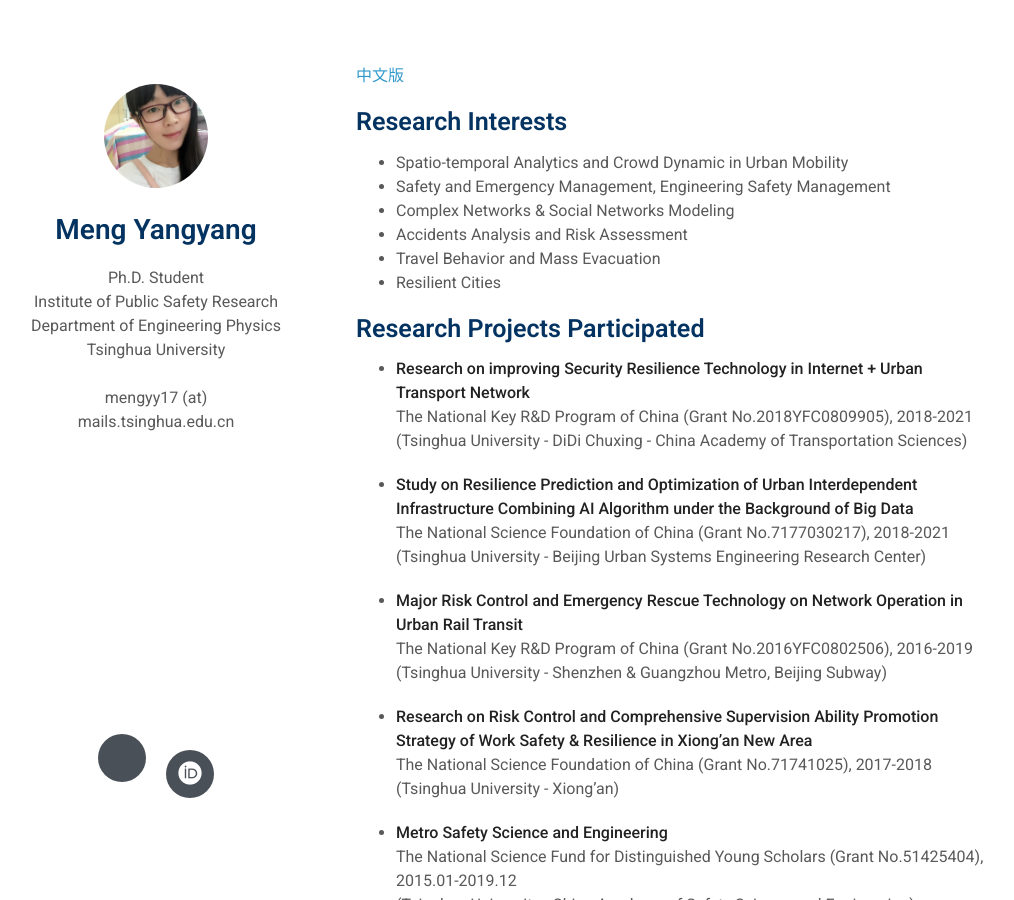
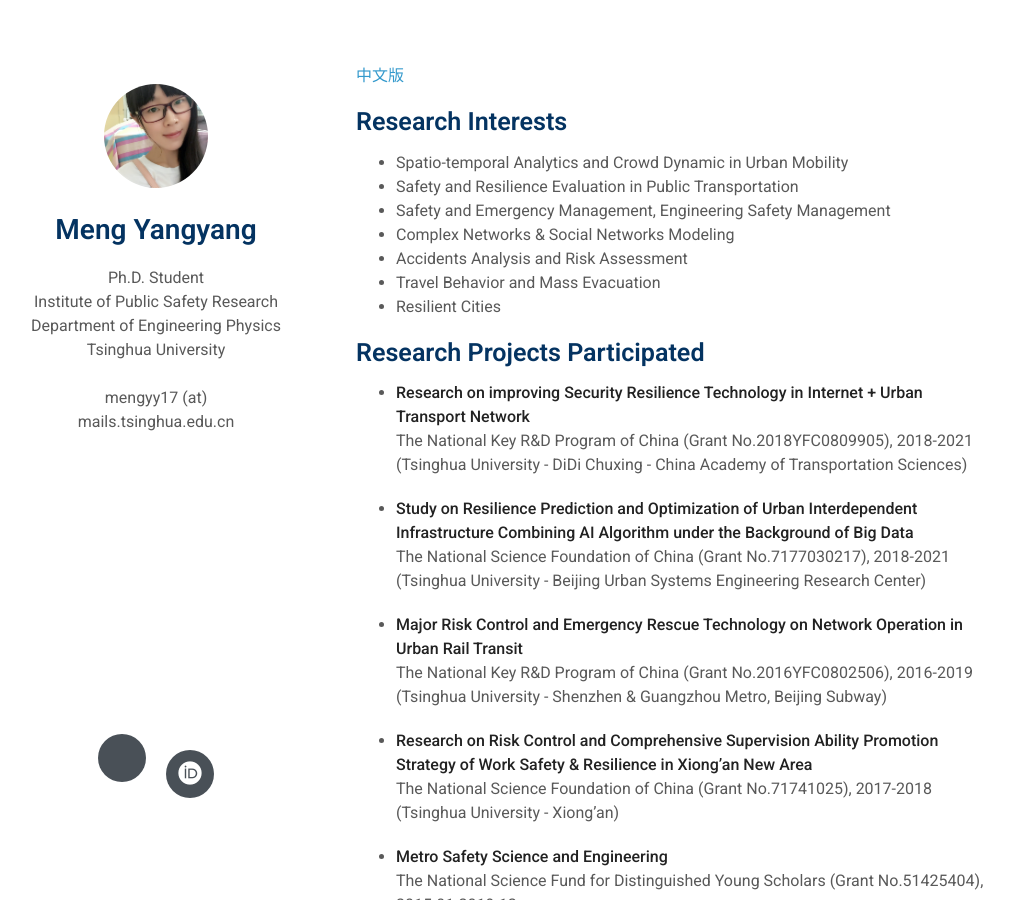
Before and after one commit to mengyy212/mengyy212.github.io, a Jekyll site: the page built from index.md, in a window 1280 px wide and 900 px high. Shown: the whole window, without its empty margins (134-1148 px from the left). Built offline with Jekyll 4.4.1, drawn with Linux system fonts in a browser that asks for light colours; nearby versions of some CDN libraries; a style sheet for code colours, icons or effects is not loaded.

Commit message:
Update index.md

```diff
--- a/index.md
+++ b/index.md
@@ -7,6 +7,7 @@ layout: homepage
 ## Research Interests
 
 - Spatio-temporal Analytics and Crowd Dynamic in Urban Mobility
+- Safety and Resilience Evaluation in Public Transportation
 - Safety and Emergency Management, Engineering Safety Management
 - Complex Networks & Social Networks Modeling
 - Accidents Analysis and Risk Assessment
```
